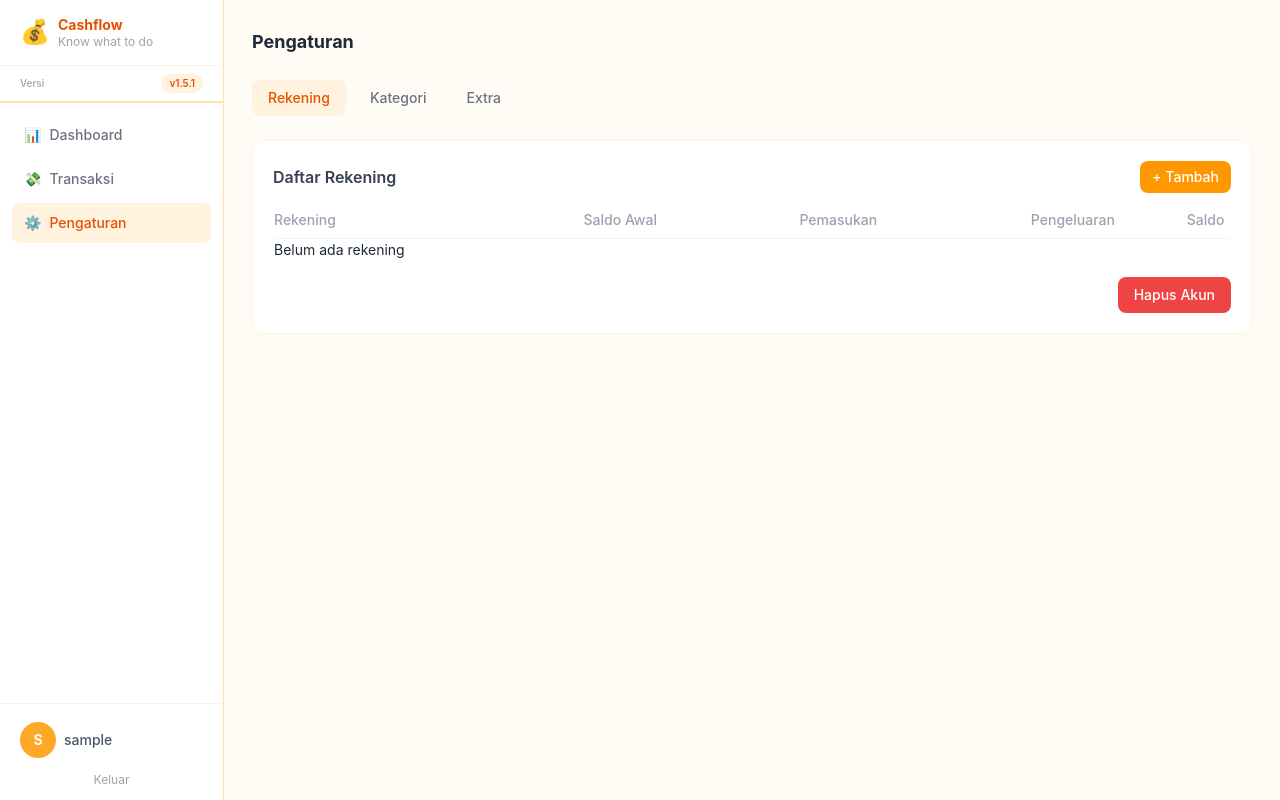
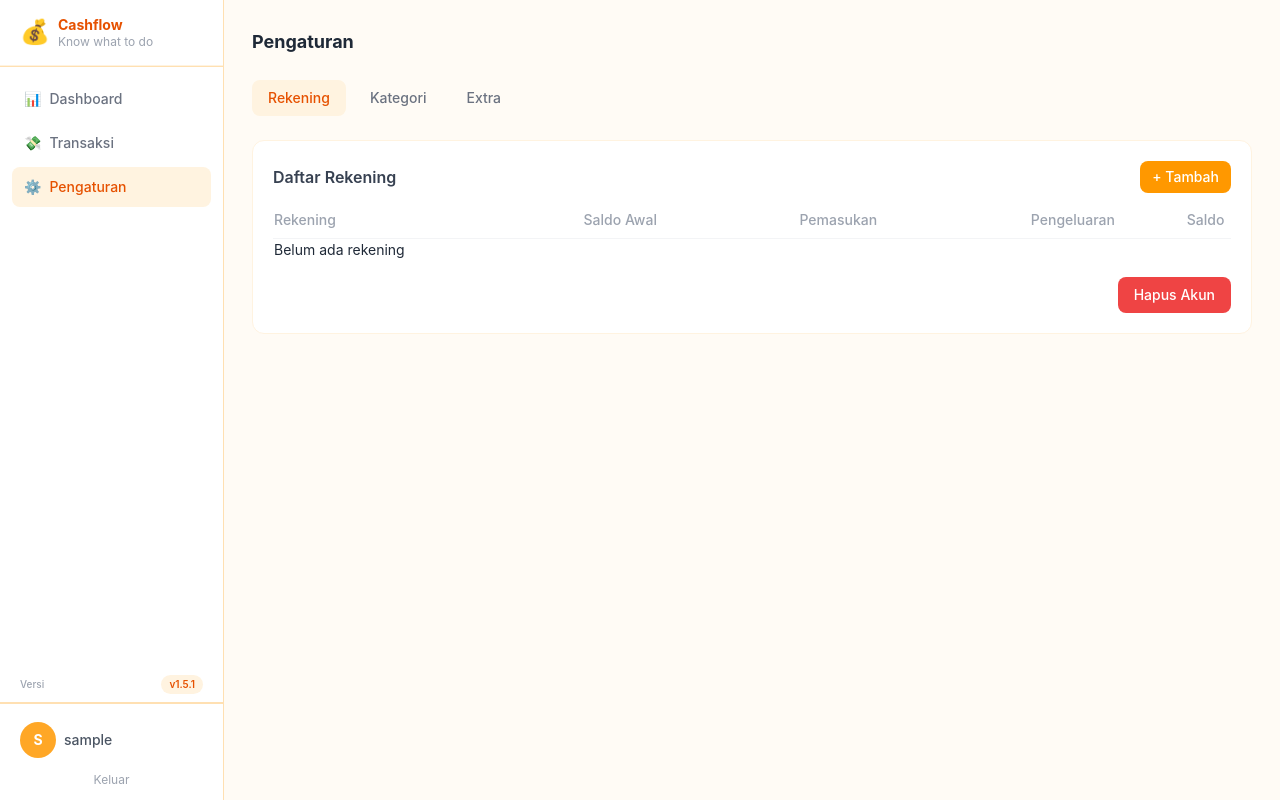
Before and after one commit to panpapan-rahe/cash-flow-journal, a Flask app: page /settings in a window 1280 px wide. Run offline with Flask 3, Linux system fonts and the light colour scheme; the visitor is signed in with stand-in values (Sample User, id 1); data that the repository does not hold is empty; some libraries are stand-ins or nearby versions.

Commit message:
fix: reorder sidebar - brand, sep, nav, version, sep, user

```diff
--- a/app/templates/_sidebar.html
+++ b/app/templates/_sidebar.html
@@ -11,14 +11,10 @@
         </div>
     </div>
 
-    <!-- Version Badge -->
-    <div class="px-5 py-2 border-b border-warm-200 flex items-center justify-between">
-        <span class="text-[10px] text-gray-400 font-medium">Versi</span>
-        <span class="inline-flex items-center px-2 py-0.5 rounded-full text-[10px] font-semibold bg-warm-100 text-warm-700">v1.5.1</span>
-    </div>
-
     <!-- Separator -->
     <div class="border-t border-warm-200"></div>
+
+    <!-- Nav -->
     <nav class="flex-1 px-3 py-3 space-y-1 overflow-y-auto scroll-thin">
         <!-- Dashboard -->
         <a href="/dashboard"
@@ -42,8 +38,17 @@
         </a>
     </nav>
 
+    <!-- Version Badge -->
+    <div class="px-5 py-2 border-b border-warm-200 flex items-center justify-between">
+        <span class="text-[10px] text-gray-400 font-medium">Versi</span>
+        <span class="inline-flex items-center px-2 py-0.5 rounded-full text-[10px] font-semibold bg-warm-100 text-warm-700">v1.5.1</span>
+    </div>
+
+    <!-- Separator -->
+    <div class="border-t border-warm-200"></div>
+
     <!-- User footer -->
-    <div class="px-3 py-3 border-t border-warm-100">
+    <div class="px-3 py-3">
         <div class="flex items-center gap-2 px-2 py-1.5">
             <div class="w-9 h-9 rounded-full bg-warm-400 flex items-center justify-center text-white text-sm font-bold uppercase">{{ username[0] }}</div>
             <span class="text-sm font-medium text-gray-600 truncate flex-1">{{ username }}</span>
```
